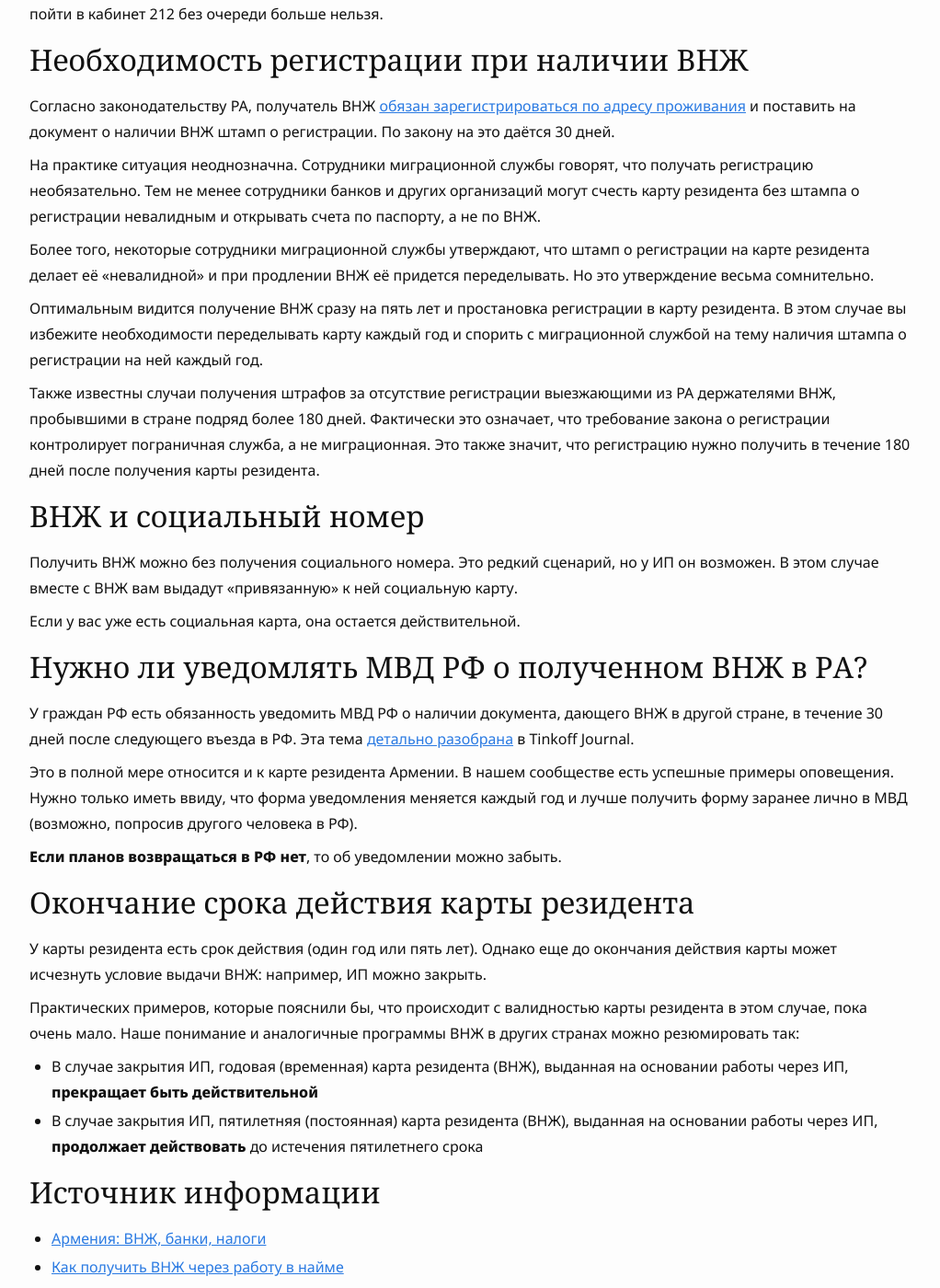
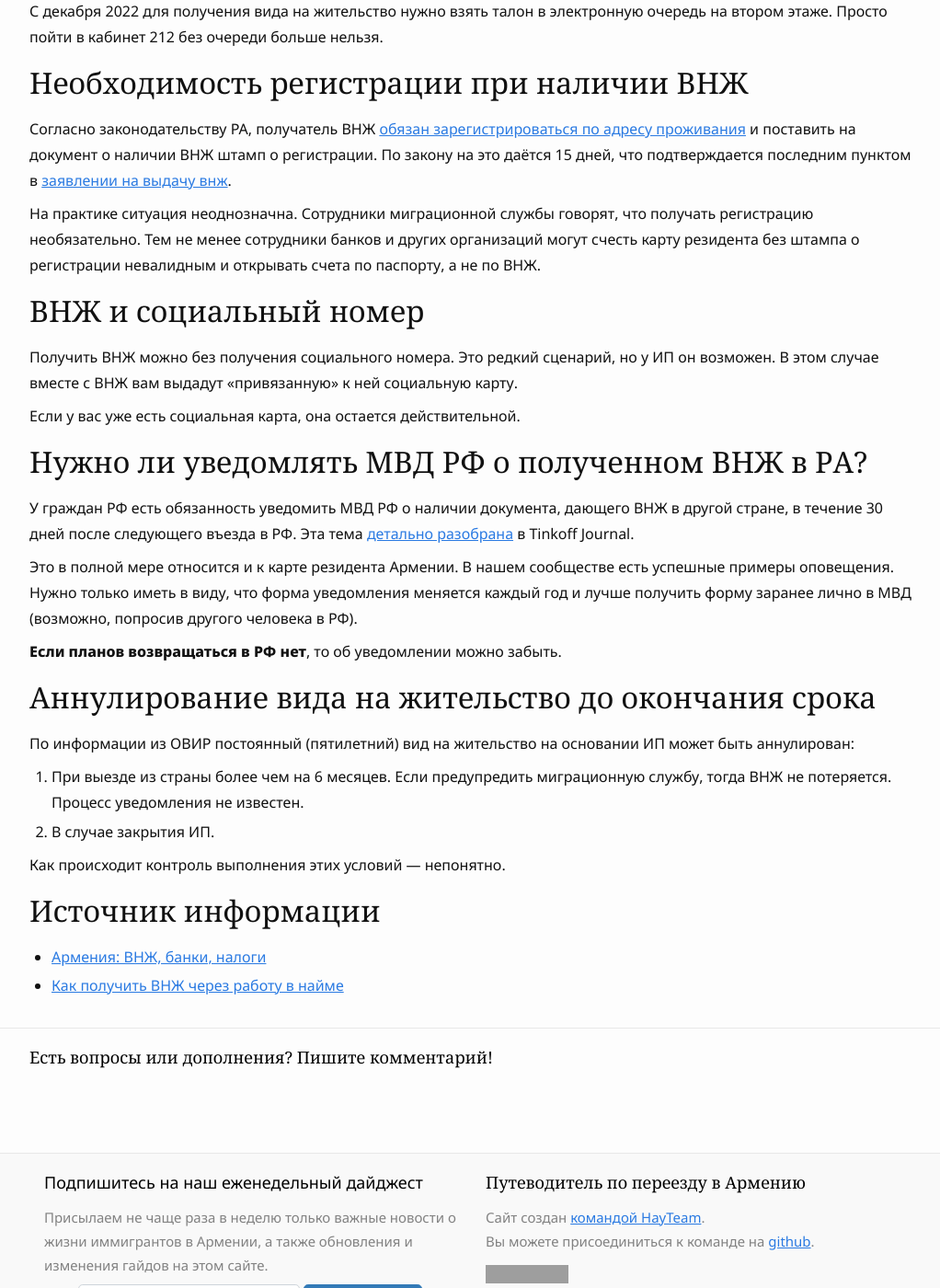
Before and after one commit to haywiki/haywiki.github.io, a Jekyll site: the page built from documents/residence.md, in a window 1280 px wide and 1400 px high, scrolled down 6980 px. Shown: the whole window at 92% size, without its empty margins (128-1150 px from the left). Built offline with Jekyll 4.4.1, drawn with Linux system fonts in a browser that asks for light colours; nearby versions of some CDN libraries; a script that is not in the unit is left out; some of the changed text lies outside the part shown; grey boxes are pictures that could not be loaded.

Commit message:
уточнения о требовании регистрации для владельцев вида на жительства и справки о законности проживания

```diff
--- a/documents/residence.md
+++ b/documents/residence.md
@@ -170,27 +170,17 @@
 
 По состоянию на июль 2022, из-за высокой загрузки миграционной службы сроки рассмотрения заявки на ВНЖ могут составлять до трех месяцев.
 
-С декабря 2022 для получения карты резидента нужно взять талон в электронную очередь на втором этаже. Просто пойти в кабинет 212 без очереди больше нельзя.
+С декабря 2022 для получения вида на жительство нужно взять талон в электронную очередь на втором этаже. Просто пойти в кабинет 212 без очереди больше нельзя.
 
 ## Необходимость регистрации при наличии ВНЖ
 
 Согласно законодательству РА, получатель ВНЖ [обязан зарегистрироваться по адресу проживания](registration.md) и
-поставить на документ о наличии ВНЖ штамп о регистрации. По закону на это даётся 30 дней.
+поставить на документ о наличии ВНЖ штамп о регистрации. По закону на это даётся 15 дней, что подтверждается
+последним пунктом в [заявлении на выдачу внж](/assets/documents/residence_15days.jpg).
 
 На практике ситуация неоднозначна. Сотрудники миграционной службы говорят, что получать регистрацию необязательно.
 Тем не менее сотрудники банков и других организаций могут счесть карту резидента без штампа о регистрации невалидным и
 открывать счета по паспорту, а не по ВНЖ.
-
-Более того, некоторые сотрудники миграционной службы утверждают, что штамп о регистрации на карте резидента делает
-её «невалидной» и при продлении ВНЖ её придется переделывать. Но это утверждение весьма сомнительно.
-
-Оптимальным видится получение ВНЖ сразу на пять лет и простановка регистрации в карту резидента. В этом случае вы
-избежите необходимости переделывать карту каждый год и спорить с миграционной службой на тему наличия штампа о
-регистрации на ней каждый год.
-
-Также известны случаи получения штрафов за отсутствие регистрации выезжающими из РА держателями ВНЖ, пробывшими в стране
-подряд более 180 дней. Фактически это означает, что требование закона о регистрации контролирует пограничная служба,
-а не миграционная. Это также значит, что регистрацию нужно получить в течение 180 дней после получения карты резидента.
 
 ## ВНЖ и социальный номер
 
@@ -203,18 +193,18 @@
 
 У граждан РФ есть обязанность уведомить МВД РФ о наличии документа, дающего ВНЖ в другой стране, в течение 30 дней после следующего въезда в РФ. Эта тема [детально разобрана](https://journal.tinkoff.ru/ask/uvedomlenie-o-vnzh/) в Tinkoff Journal.
 
-Это в полной мере относится и к карте резидента Армении. В нашем сообществе есть успешные примеры оповещения. Нужно только иметь ввиду, что форма уведомления меняется каждый год и лучше получить форму заранее лично в МВД (возможно, попросив другого человека в РФ).
+Это в полной мере относится и к карте резидента Армении. В нашем сообществе есть успешные примеры оповещения. Нужно только иметь в виду, что форма уведомления меняется каждый год и лучше получить форму заранее лично в МВД (возможно, попросив другого человека в РФ).
 
 **Если планов возвращаться в РФ нет**, то об уведомлении можно забыть.
 
-## Окончание срока действия карты резидента
+## Аннулирование вида на жительство до окончания срока
 
-У карты резидента есть срок действия (один год или пять лет). Однако еще до окончания действия карты может исчезнуть условие выдачи ВНЖ: например, ИП можно закрыть.
+По информации из ОВИР постоянный (пятилетний) вид на жительство на основании ИП может быть аннулирован:
 
-Практических примеров, которые пояснили бы, что происходит с валидностью карты резидента в этом случае, пока очень мало. Наше понимание и аналогичные программы ВНЖ в других странах можно резюмировать так:
+1. При выезде из страны более чем на 6 месяцев. Если предупредить миграционную службу, тогда ВНЖ не потеряется. Процесс уведомления не известен.
+2. В случае закрытия ИП.
 
-- В случае закрытия ИП, годовая (временная) карта резидента (ВНЖ), выданная на основании работы через ИП, **прекращает быть действительной**
-- В случае закрытия ИП, пятилетняя (постоянная) карта резидента (ВНЖ), выданная на основании работы через ИП, **продолжает действовать** до истечения пятилетнего срока
+Как происходит контроль выполнения этих условий — непонятно.
 
 ## Источник информации
 
```
Also changed, not shown: documents/eaeu-cert.md (+12 -4 lines), documents/registration.md (+1 -1 lines), assets/documents/residence_15days.jpg (added).
